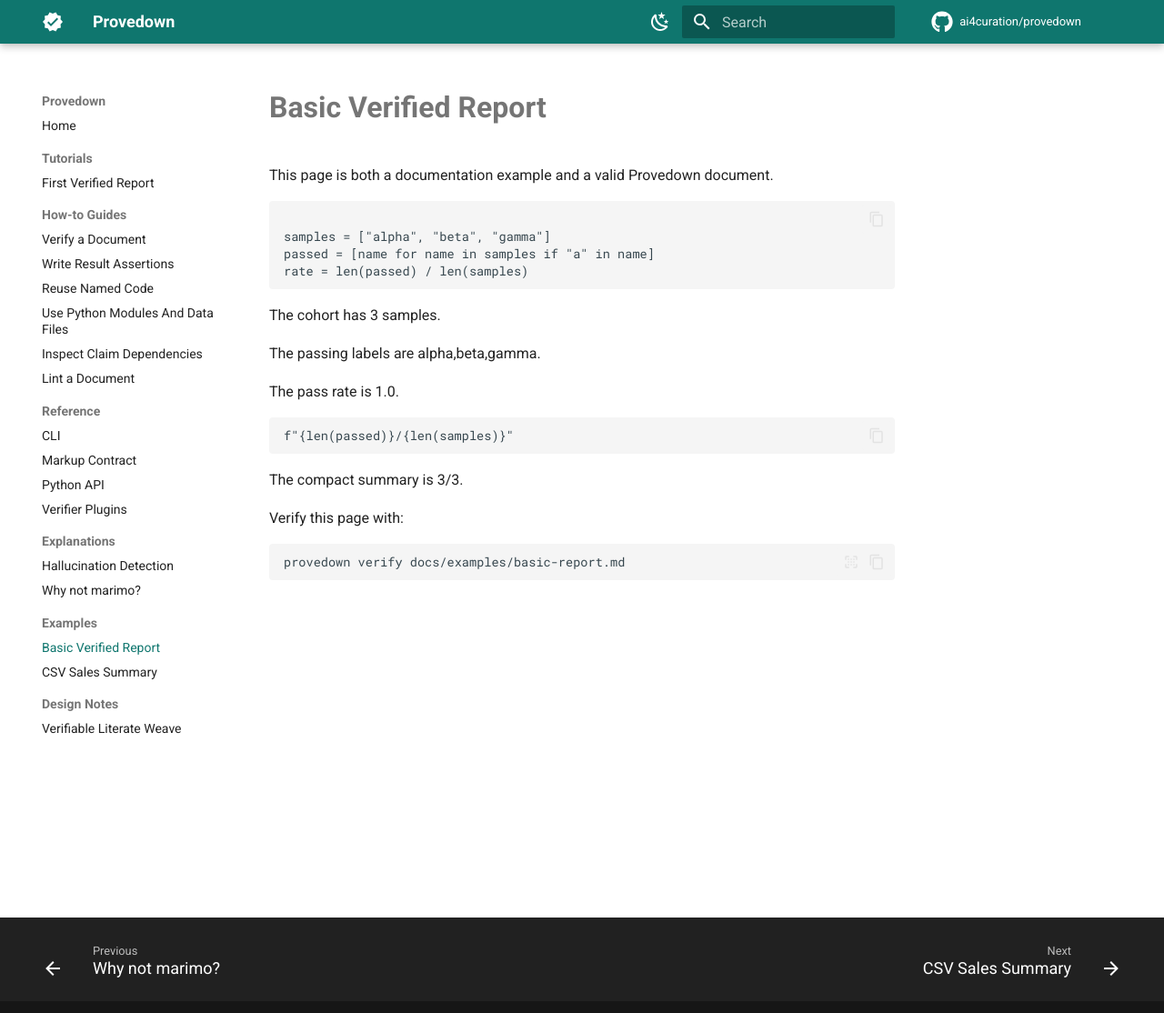
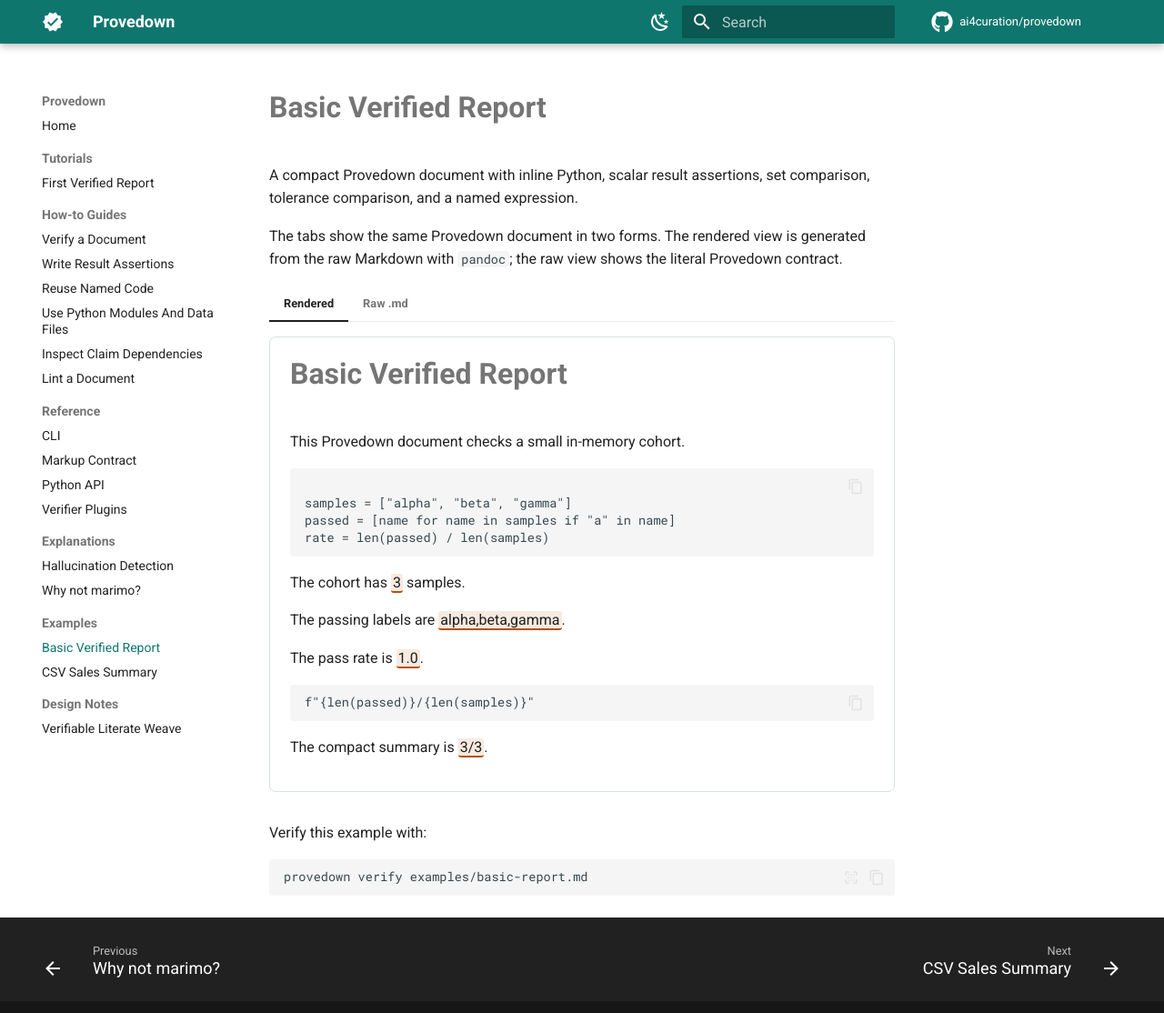
Before and after one commit to ai4curation/provedown, an MkDocs documentation site: the page built from docs/examples/basic-report.md, in a window 1280 px wide and 1125 px high. Shown: the top 1114 px of the window at 91% size. Built offline with MkDocs 1.6.1 and Material for MkDocs 9.7.7, drawn with Linux system fonts in a browser that asks for light colours; comment, search, counter and statistics services are not loaded.

Commit message:
Add tabbed Provedown examples

`````diff
--- a/docs/examples/basic-report.md
+++ b/docs/examples/basic-report.md
@@ -1,25 +1,45 @@
 # Basic Verified Report
 
-This page is both a documentation example and a valid Provedown document.
+A compact Provedown document with inline Python, scalar result assertions, set comparison, tolerance comparison, and a named expression.
 
-<pre><code>
-samples = ["alpha", "beta", "gamma"]
-passed = [name for name in samples if "a" in name]
-rate = len(passed) / len(samples)
-</code></pre>
+The tabs show the same Provedown document in two forms. The rendered view is generated from the raw Markdown with `pandoc`; the raw view shows the literal Provedown contract.
 
-The cohort has <span class="result" data-code="len(samples)">3<span class="method"></span></span> samples.
+=== "Rendered"
 
-The passing labels are <span class="result" data-code="passed" data-compare="set">alpha,beta,gamma<span class="method"></span></span>.
+    <div class="pd-rendered-provedown" data-provedown-ignore="true">
+    <h1 id="basic-verified-report">Basic Verified Report</h1><p>This Provedown document checks a small in-memory cohort.</p><pre><code>
+    samples = ["alpha", "beta", "gamma"]
+    passed = [name for name in samples if "a" in name]
+    rate = len(passed) / len(samples)
+    </code></pre><p>The cohort has <span class="result" data-code="len(samples)">3<span class="method"></span></span> samples.</p><p>The passing labels are <span class="result" data-code="passed" data-compare="set">alpha,beta,gamma<span class="method"></span></span>.</p><p>The pass rate is <span class="result" data-code="rate" data-tol="1e-6">1.0<span class="method"></span></span>.</p><pre><code name="summary">f"{len(passed)}/{len(samples)}"</code></pre><p>The compact summary is <span class="result" data-code="#summary">3/3<span class="method"></span></span>.</p>
+    </div>
 
-The pass rate is <span class="result" data-code="rate" tol="1e-6">1.0<span class="method"></span></span>.
+=== "Raw .md"
 
-<pre><code name="summary">f"{len(passed)}/{len(samples)}"</code></pre>
+    ````markdown
+    # Basic Verified Report
 
-The compact summary is <span class="result" data-code="#summary">3/3<span class="method"></span></span>.
+    This Provedown document checks a small in-memory cohort.
 
-Verify this page with:
+    <pre><code>
+    samples = ["alpha", "beta", "gamma"]
+    passed = [name for name in samples if "a" in name]
+    rate = len(passed) / len(samples)
+    </code></pre>
+
+    The cohort has <span class="result" data-code="len(samples)">3<span class="method"></span></span> samples.
+
+    The passing labels are <span class="result" data-code="passed" data-compare="set">alpha,beta,gamma<span class="method"></span></span>.
+
+    The pass rate is <span class="result" data-code="rate" tol="1e-6">1.0<span class="method"></span></span>.
+
+    <pre><code name="summary">f"{len(passed)}/{len(samples)}"</code></pre>
+
+    The compact summary is <span class="result" data-code="#summary">3/3<span class="method"></span></span>.
+    ````
+
+Verify this example with:
 
 ```bash
-provedown verify docs/examples/basic-report.md
+provedown verify examples/basic-report.md
 ```
--- a/docs/stylesheets/extra.css
+++ b/docs/stylesheets/extra.css
@@ -65,3 +65,24 @@
 .md-typeset code {
   border-radius: 0.2rem;
 }
+
+.pd-rendered-provedown {
+  border: 1px solid var(--pd-border);
+  border-radius: 0.35rem;
+  padding: 1rem 1.1rem;
+}
+
+.pd-rendered-provedown > code {
+  display: block;
+  margin: 1rem 0;
+  padding: 0.75rem 0.9rem;
+  overflow-x: auto;
+  white-space: pre;
+}
+
+.pd-rendered-provedown .result {
+  background: color-mix(in srgb, var(--md-accent-fg-color) 12%, transparent);
+  border-bottom: 2px solid var(--md-accent-fg-color);
+  border-radius: 0.15rem;
+  padding: 0 0.1rem;
+}
`````
Also changed, not shown: docs/examples/data-file-report.md (+62 -31 lines), docs/how-to-guides/inspect-claim-dependencies.md (+5 -5 lines), docs/how-to-guides/use-python-modules-and-data-files.md (+2 -2 lines), examples/basic-report.md (added, +19 -0 lines), examples/data-file-report.md (added, +43 -0 lines), 5 other files.
